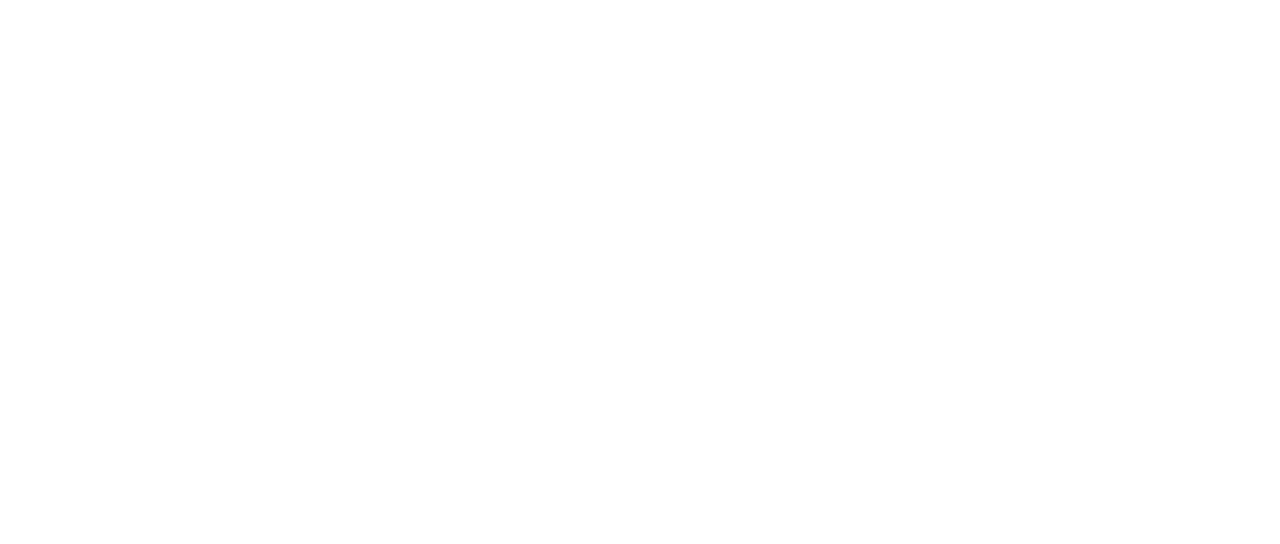
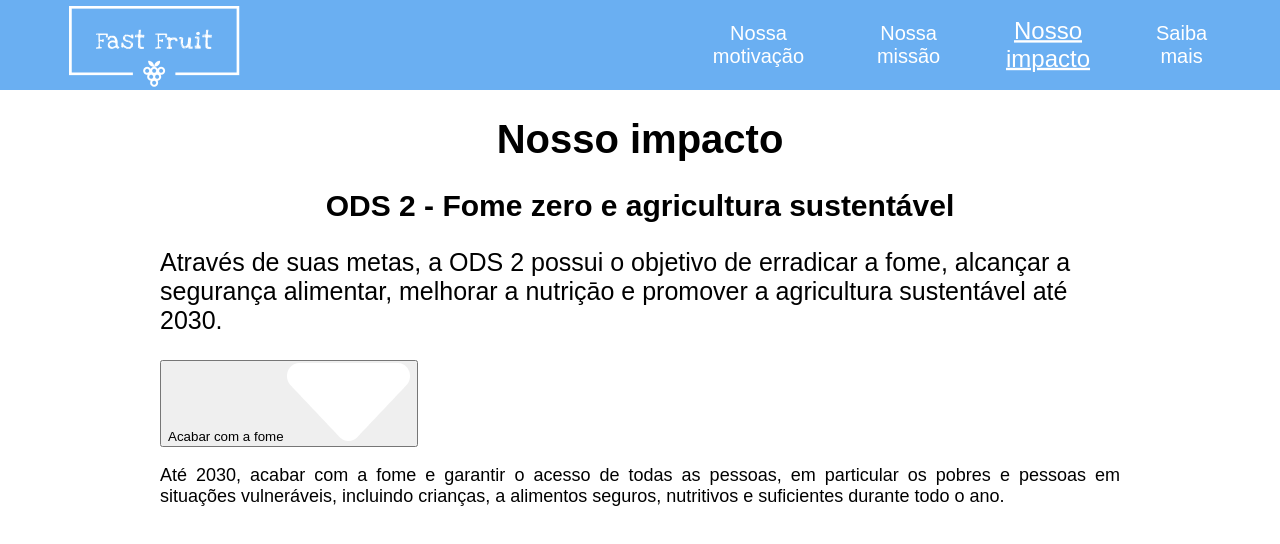
Before and after one commit to limatfc/GlobalChanllenge2023-1, a plain HTML site: page pages/ourImpact.html in a window 1280 px wide. Drawn offline with Linux system fonts and the light colour scheme.

Commit message:
adding base code

```diff
--- a/css/global.css
+++ b/css/global.css
@@ -1,6 +1,32 @@
 body {
   margin: 0;
   font-family: "Pangolin", sans-serif;
+}
+
+h1 {
+  font-size: 40px;
+  text-align: center;
+}
+
+h2 {
+  font-size: 30px;
+  text-align: center;
+}
+
+h3 {
+  font-size: 25px;
+  text-align: start;
+  font-weight: 400;
+}
+
+p {
+  font-size: 18px;
+  text-align: justify;
+}
+
+#content {
+  max-width: 960px;
+  margin: 0 auto;
 }
 
 #header {
--- a/pages/ourImpact.html
+++ b/pages/ourImpact.html
@@ -3,7 +3,49 @@
     <meta charset="UTF-8" />
     <meta http-equiv="X-UA-Compatible" content="IE=edge" />
     <meta name="viewport" content="width=device-width, initial-scale=1.0" />
-    <title>Document</title>
+    <link rel="stylesheet" type="text/css" href="../css/global.css" />
+    <link rel="stylesheet" type="text/css" href="../css/ourImpact.css" />
+    <title>Nosso impacto</title>
   </head>
-  <body></body>
+  <body>
+    <div id="header">
+      <div>
+        <a href="../index.html">
+          <img src="../images/logo.png" />
+        </a>
+      </div>
+      <ul>
+        <li><a href="../pages/ourMotivation.html">Nossa motivação</a></li>
+        <li><a href="../pages/ourMission.html">Nossa missão</a></li>
+        <li class="selected">Nosso impacto</li>
+        <li><a href="../pages/aboutUs.html">Saiba mais</a></li>
+      </ul>
+    </div>
+    <div id="content">
+      <div id="content-header">
+        <h1>Nosso impacto</h1>
+        <h2>ODS 2 - Fome zero e agricultura sustentável</h2>
+        <h3>
+          Através de suas metas, a ODS 2 possui o objetivo de erradicar a fome,
+          alcançar a segurança alimentar, melhorar a nutriçāo e promover a
+          agricultura sustentável até 2030.
+        </h3>
+      </div>
+      <div id="content-details">
+        <div>
+          <button>
+            Acabar com a fome
+            <img src="../images/arrow.png" />
+          </button>
+          <p>
+            Até 2030, acabar com a fome e garantir o acesso de todas as pessoas,
+            em particular os pobres e pessoas em situações vulneráveis,
+            incluindo crianças, a alimentos seguros, nutritivos e suficientes
+            durante todo o ano.
+          </p>
+        </div>
+      </div>
+    </div>
+    <script src="../js/ourImpact.js"></script>
+  </body>
 </html>
```
Also changed, not shown: css/ourMission.css (+0 -15 lines), images/arrow.png (added).
